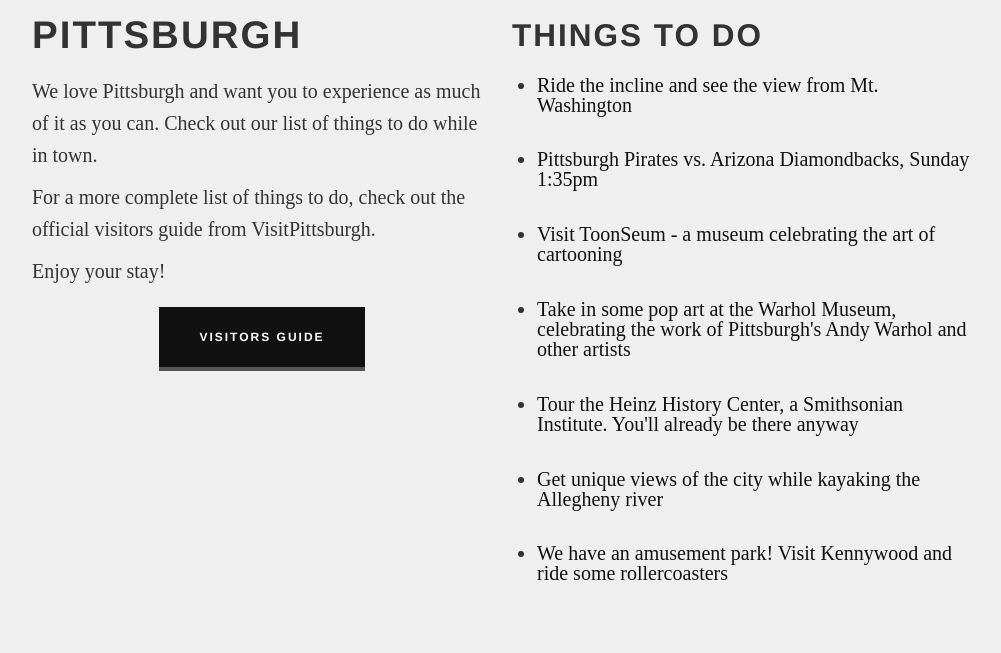
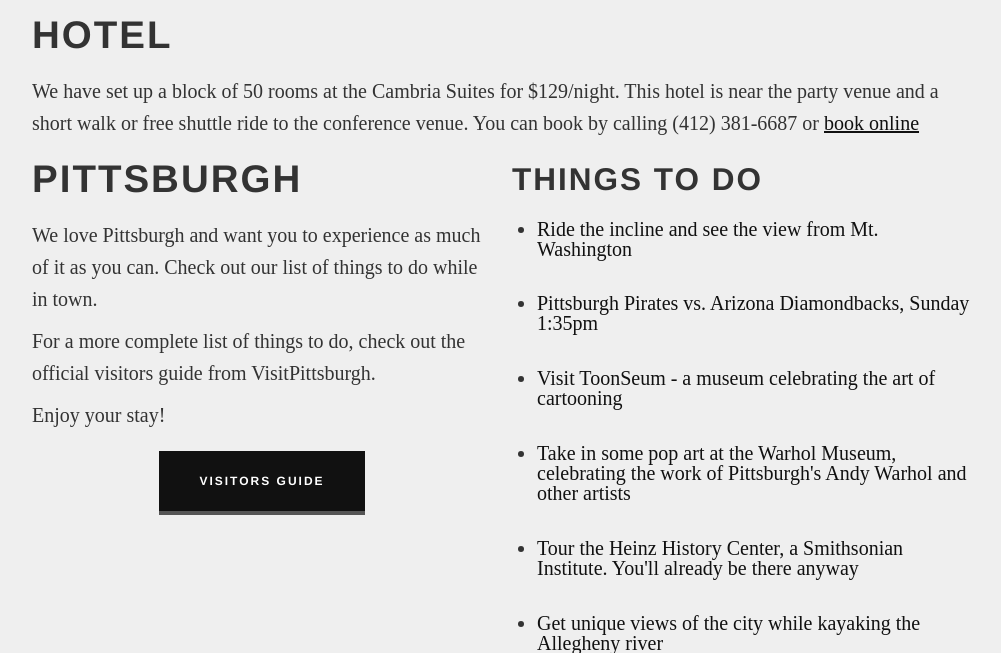
Before and after one commit to colindean/steelcityruby.github.com, a Jekyll site: the page built from index.html, in a window 1280 px wide and 900 px high, scrolled down 3059 px, cut to the strip 247-900 px from the top of the window. Shown: the whole strip, without its empty margins (138-1139 px from the left). Built offline with Jekyll 4.4.1, drawn with Linux system fonts in a browser that asks for light colours; nearby versions of some CDN libraries; some web fonts are replaced; Markdown is read by kramdown in place of the engine named in the settings; comment, search, counter and statistics services are not loaded.

Commit message:
Adds hotel block info

```diff
--- a/index.html
+++ b/index.html
@@ -301,6 +301,17 @@
             <iframe width="425" height="500" frameborder="0" scrolling="no" marginheight="0" marginwidth="0" src="https://maps.google.com/maps?f=q&amp;source=s_q&amp;hl=en&amp;geocode=&amp;q=Senator+John+Heinz+History+Center,+Smallman+Street,+Pittsburgh,+PA&amp;aq=0&amp;oq=John+Hein&amp;sll=40.446476,-79.992612&amp;sspn=0.01468,0.027874&amp;t=h&amp;gl=us&amp;g=1212+Smallman+St,+Pittsburgh,+PA+15222&amp;ie=UTF8&amp;hq=Senator+John+Heinz+History+Center,+Smallman+Street,+Pittsburgh,+PA&amp;ll=40.446515,-79.992413&amp;spn=0.016983,0.032015&amp;output=embed"></iframe>
           </div>
         </div>
+        <div class="row" id="hotel">
+          <div class="span12">
+            <h1>HOTEL</h1>
+            <p>
+              We have set up a block of 50 rooms at the Cambria Suites for
+              $129/night.  This hotel is near the party venue and a short walk or
+              free shuttle ride to the conference venue. You can book by calling
+              (412) 381-6687 or <a href="http://www.cambriasuites.com/ires/en-US/html/ArrivalInfo?hotel=PA637&srp=LSCTY&pu=no">book online</a>
+            </p>
+          </div>
+        </div>
         <div class="row" id="pittsburgh">
           <div class="span6">
             <h1>PITTSBURGH</h1>
```
